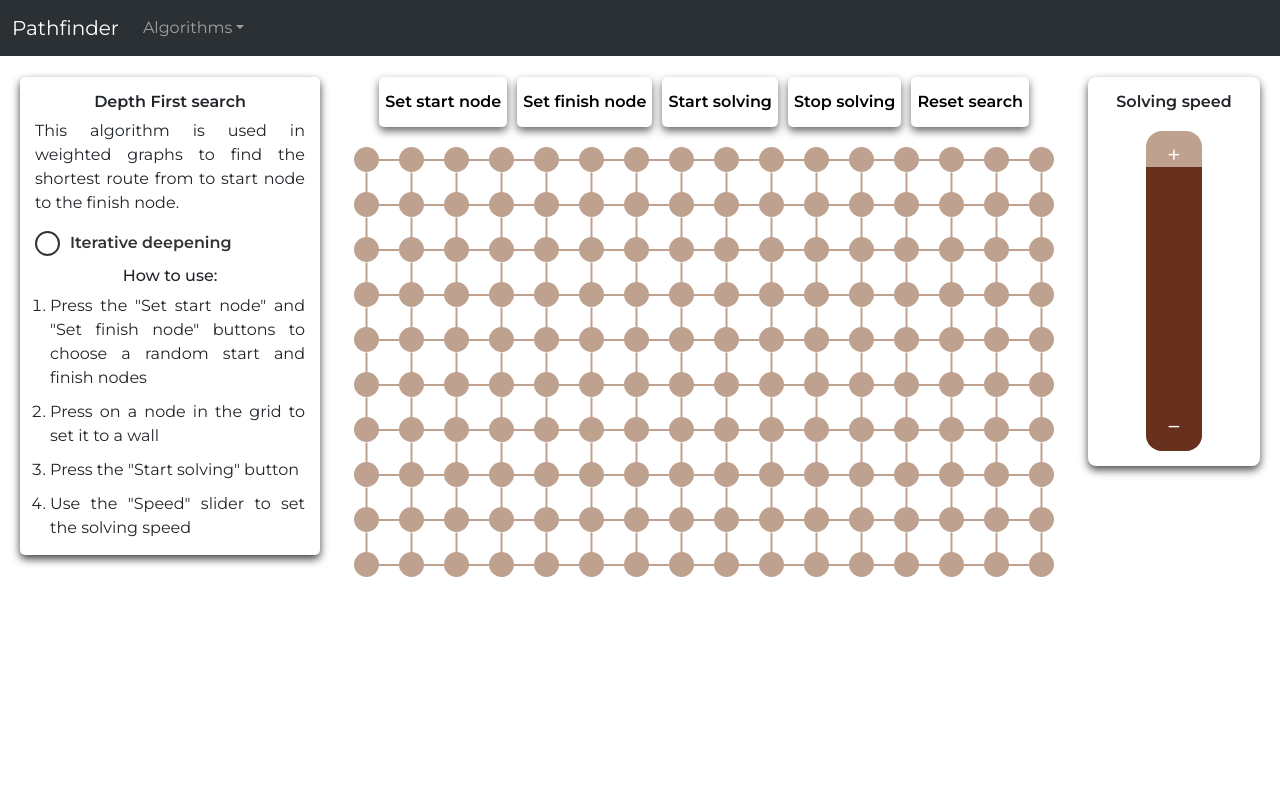
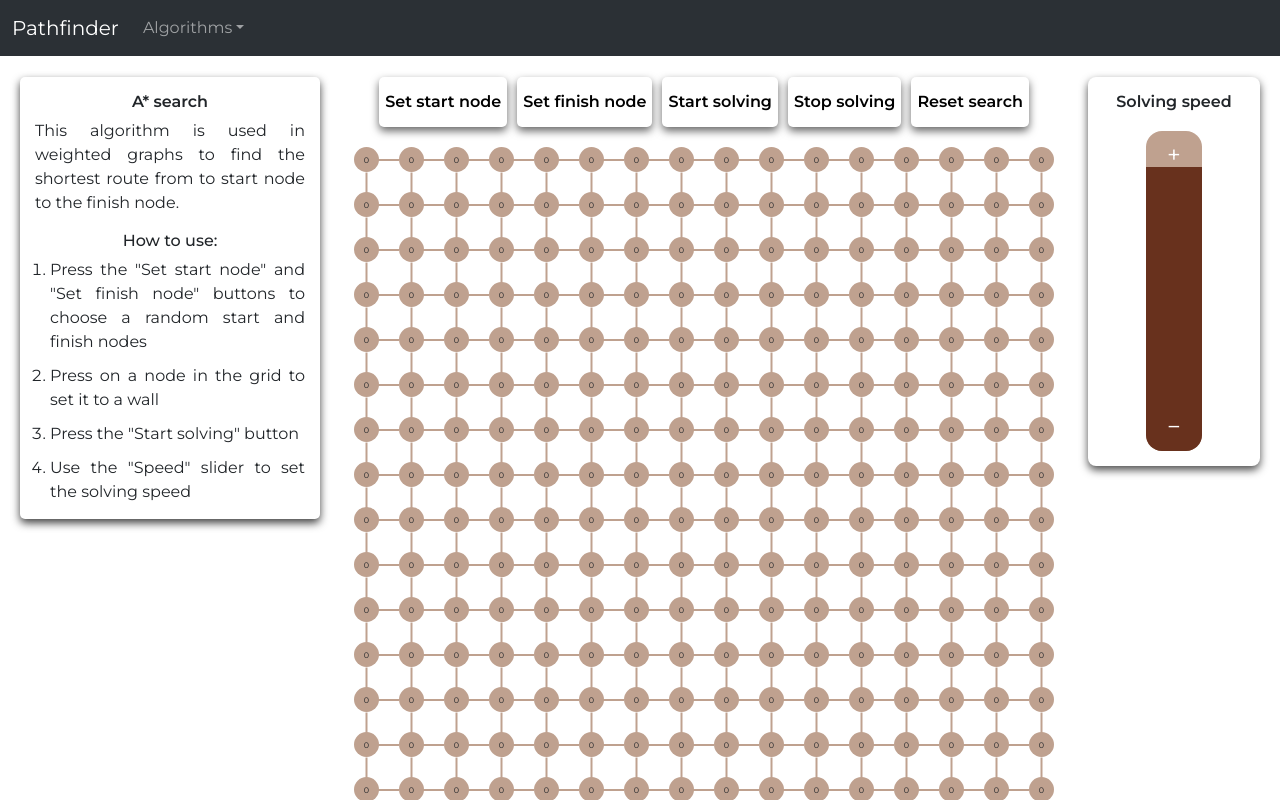
Before and after one commit to MatejaBoy/pathfinding-visualization, a React (Vite) app: page / in a window 1280 px wide. Shown: the top 800 px of the page. Built offline with nearby package versions, Linux system fonts and the light colour scheme.

Commit message:
Added A* search

```diff
--- /dev/null
+++ b/src/algorithms/Astar.ts
@@ -0,0 +1,166 @@
+import { NodeInterface, PathPointType } from "../components/PathFindingVisualizer";
+import NodeMinHeap, { NodeMinHeapInterface } from "../data_struct/heap";
+import CommonFuncs from "./common-func";
+
+export default class Astar {
+  static heap: NodeMinHeap;
+  static isSolving = true;
+  static visitedNodes: NodeMinHeapInterface[] = [];
+  static solverTimeout: number;
+
+  static startAstarSearch(
+    nodes: NodeInterface[][],
+    startPoint: { x: number; y: number },
+    setstate: Function,
+    defaultSpeed: number,
+    finishPoint: { x: number; y: number }
+  ) {
+    console.log("Startin A* search");
+    // Clear the previous solution
+    this.visitedNodes = [];
+    this.heap = new NodeMinHeap();
+    if (this.solverTimeout === undefined) this.solverTimeout = defaultSpeed;
+    // Populate the heap with the nodes
+    for (let i = 0; i < nodes.length; i++) {
+      for (let j = 0; j < nodes[i].length; j++) {
+        let startNode = nodes[i][j].type === PathPointType.Start;
+        this.heap.insert({ x: j, y: i, dist: startNode ? 0 : Infinity, prev: undefined });
+      }
+    }
+
+    // Start the search
+    this.setSolving(true);
+    this.AstarSearch(nodes, startPoint, setstate, finishPoint);
+  }
+
+  static setSolving(val: boolean) {
+    this.isSolving = val;
+  }
+
+  // Manhattan distance
+  static calcHeuristics(curr: { x: number; y: number }, goal: { x: number; y: number }) {
+    return 1 * (Math.abs(curr.x - goal.x) + Math.abs(curr.y - goal.y));
+  }
+
+  static async AstarSearch(
+    nodes: NodeInterface[][],
+    startPoint: { x: number; y: number },
+    setstate: Function,
+    finishPoint: { x: number; y: number }
+  ) {
+    let currentNode = nodes[startPoint.y][startPoint.x];
+    while (this.isSolving) {
+      // Little delay for better visualization
+      await CommonFuncs.timeout(10);
+
+      // For visualization
+      currentNode.visited = true;
+      setstate();
+
+      const adjacents = this.findAdjacents(nodes, currentNode.x, currentNode.y);
+
+      for (const adj of adjacents) {
+        if (adj.type === PathPointType.Wall) continue;
+
+        const adjIndex = this.heap.findByCoords(adj.x, adj.y);
+        if (adjIndex === -1) continue;
+
+        let distanceBetweenNodes: number;
+        if (adj.x === currentNode.x - 1) distanceBetweenNodes = adj.rightRouteWeight;
+        else if (adj.x === currentNode.x + 1) distanceBetweenNodes = currentNode.rightRouteWeight;
+        else if (adj.y === currentNode.y - 1) distanceBetweenNodes = adj.bottomRouteWeight;
+        else distanceBetweenNodes = currentNode.bottomRouteWeight;
+
+        // Cost (f) = Distance from start to node(g) + Distance from node to goal(h)
+        let g = this.heap.arr[0].dist + distanceBetweenNodes;
+        let h = this.calcHeuristics({ x: adj.x, y: adj.y }, { x: finishPoint.x, y: finishPoint.y });
+        let adjCost = g + h;
+
+        if (adjCost < this.heap.arr[adjIndex].dist) {
+          this.heap.arr[adjIndex].prev = { x: currentNode.x, y: currentNode.y };
+          adj.depth = adjCost;
+          this.heap.decreaseKey(adjIndex, adjCost);
+        }
+      }
+      let min = this.heap.extractMin();
+      this.visitedNodes.push(min!);
+
+      // Check if we finished the algo
+
+      if (currentNode.type === PathPointType.Finish) {
+        console.log("Finish found");
+        this.aStarBacktrack(nodes, currentNode.x, currentNode.y, setstate);
+        return;
+      }
+
+      //If not
+
+      let current = this.heap.getMin();
+      currentNode = nodes[current.y][current.x];
+    }
+  }
+
+  static async aStarBacktrack(nodes: NodeInterface[][], x: number, y: number, setstate: Function) {
+    // Function is used to backtrack from the finish to
+    // the start node using the nodes with the shortest dist
+    if (!this.isSolving) return;
+    let currentNode = nodes[y][x];
+
+    // Looping until we find the Start node
+    while (currentNode.type !== PathPointType.Start) {
+      // Delay for visualization
+      await CommonFuncs.timeout(100);
+
+      // Looping through the visited nodes to find the current node
+      // Its needed cause the visited nodes array contains the information
+      // about the previous of the current node
+
+      for (const element of this.visitedNodes) {
+        if (element.x === currentNode.x && element.y === currentNode.y) {
+          // Coordinates of the previous node
+          let prev_x = element.prev!.x;
+          let prev_y = element.prev!.y;
+
+          if (prev_x === currentNode.x - 1) {
+            // Left adj
+            nodes[prev_y][prev_x].isRightRoutePath = true;
+          } else if (prev_x === currentNode.x + 1) {
+            // Right adj
+            currentNode.isRightRoutePath = true;
+          } else if (prev_y === currentNode.y - 1) {
+            // Top adj
+            nodes[prev_y][prev_x].isBottomRoutePath = true;
+          } else {
+            // Bottom adj
+            currentNode.isBottomRoutePath = true;
+          }
+
+          if (nodes[element.y][element.x].type !== PathPointType.Finish)
+            nodes[element.y][element.x].type = PathPointType.RouteNode;
+          setstate();
+          currentNode = nodes[prev_y][prev_x];
+        }
+      }
+    }
+  }
+
+  static findAdjacents(nodes: NodeInterface[][], base_x: number, base_y: number) {
+    let adjacents: NodeInterface[] = [];
+    const directions = [
+      { dy: 0, dx: -1 }, // Left
+      { dy: 0, dx: 1 }, // Right
+      { dy: -1, dx: 0 }, // Up
+      { dy: 1, dx: 0 }, // Down
+    ];
+
+    for (const dir of directions) {
+      const ny = base_y + dir.dy;
+      const nx = base_x + dir.dx;
+
+      if (ny >= 0 && ny < nodes.length && nx >= 0 && nx < nodes[ny].length && nodes[ny][nx]) {
+        adjacents.push(nodes[ny][nx]);
+      }
+    }
+    return adjacents;
+  }
+}
--- a/src/algorithms/breadth-first.ts
+++ b/src/algorithms/breadth-first.ts
@@ -27,8 +27,8 @@ export default class BreadthFirstSearch {
     queue = [];
     shortestRoute = [];
     visitedNodes = [];
+    this.isSolving = true;
     this.breadthFirstSearch(nodes, startPoint, setstate);
-    this.isSolving = true;
   }
 
   static stopSolving() {
@@ -161,14 +161,22 @@ export default class BreadthFirstSearch {
 
   // Function for finding the neighbouring elements of the given node
   // Input is the 2D array
+
   static findAdjacents(nodes: NodeInterface[][], base_x: number, base_y: number) {
-    let adjacents = [];
+    let adjacents: NodeInterface[] = [];
+    const directions = [
+      { dy: 0, dx: -1 }, // Left
+      { dy: 0, dx: 1 }, // Right
+      { dy: -1, dx: 0 }, // Up
+      { dy: 1, dx: 0 }, // Down
+    ];
 
-    for (let i = 0; i < nodes.length; i++) {
-      for (let j = 0; j < nodes[0].length; j++) {
-        const inColumnWithNode = Math.abs(nodes[i][j].y - base_y) === 1 && nodes[i][j].x == base_x;
-        const inRowWithNode = Math.abs(nodes[i][j].x - base_x) === 1 && nodes[i][j].y == base_y;
-        if (inRowWithNode || inColumnWithNode) adjacents.push(nodes[i][j]);
+    for (const dir of directions) {
+      const ny = base_y + dir.dy;
+      const nx = base_x + dir.dx;
+
+      if (ny >= 0 && ny < nodes.length && nx >= 0 && nx < nodes[ny].length && nodes[ny][nx]) {
+        adjacents.push(nodes[ny][nx]);
       }
     }
     return adjacents;
--- a/src/components/Infocontainer.tsx
+++ b/src/components/Infocontainer.tsx
@@ -20,7 +20,7 @@ export default function Infocontainer(props: InfocontainerProps) {
   }
 
   function getTitle() {
-    let title = "";
+    let title;
     switch (alg) {
       case Algorithms.BFS:
         title = "Breadth First search";
@@ -29,10 +29,18 @@ export default function Infocontainer(props: InfocontainerProps) {
         title = "Depth First search";
         break;
       case Algorithms.IDDFS:
-        title = "Iterative Deepening Depth First search";
+        title = (
+          <>
+            Depth First search <br /> with Iterative Deepening
+          </>
+        );
         break;
       case Algorithms.WD:
         title = "Weighted Dijkstra search";
+        break;
+      case Algorithms.AS:
+        title = "A* search";
+        break;
     }
     return title;
   }
--- a/src/components/Navbar.tsx
+++ b/src/components/Navbar.tsx
@@ -16,6 +16,9 @@ function Navbar(props: NavbarProps) {
         break;
       case "wdbutton":
         alg = Algorithms.WD;
+        break;
+      case "asbutton":
+        alg = Algorithms.AS;
         break;
     }
     props.setAlg(alg);
@@ -72,6 +75,14 @@ function Navbar(props: NavbarProps) {
                     Weighted Dijkstra
                   </a>
                 </li>
+                <li>
+                  <hr className="dropdown-divider" />
+                </li>
+                <li>
+                  <a id="asbutton" onClick={clickOnAlgorithm} className="dropdown-item" href="#">
+                    A* search
+                  </a>
+                </li>
               </ul>
             </li>
           </ul>
--- a/src/components/Node.tsx
+++ b/src/components/Node.tsx
@@ -25,7 +25,7 @@ interface NodeProps {
 export default function Node(node: NodeProps) {
   const [nodeType, setNodeType] = useState(node.nodeTypeProp);
   const [isVisited, setIsVisited] = useState(node.isVisitedProp);
-  //const [depth, setDepth] = useState(depthProp);
+  const [depth, setDepth] = useState(node.depthProp);
   const [isTest, setIsTest] = useState(node.isTestOnProp);
   const [rightRouteWidth, setRigthRouteWidth] = useState(node.rightRouteWeightProp);
   const [bottomRouteWidth, setBottomRouteWidth] = useState(node.bottomRouteWeightProp);
@@ -59,9 +59,9 @@ export default function Node(node: NodeProps) {
     setIsVisited(node.isVisitedProp);
   }, [node.isVisitedProp]);
 
-  /*useEffect(() => {
-    setDepth(depthProp);
-  }, [depthProp]);*/
+  useEffect(() => {
+    setDepth(node.depthProp);
+  }, [node.depthProp]);
 
   useEffect(() => {
     setIsTest(node.isTestOnProp);
@@ -130,7 +130,9 @@ export default function Node(node: NodeProps) {
         key={node.id}
         onMouseOver={onMouseMouseOver}
         onMouseDown={handleClick}
-      ></div>
+      >
+        {depth}
+      </div>
       <div
         style={styleRight}
         onClick={() => handleClickOnRoute("right")}
--- a/src/components/PathFindingVisualizer.tsx
+++ b/src/components/PathFindingVisualizer.tsx
@@ -8,6 +8,7 @@ import ButtonRow from "./Buttonrow.tsx";
 import Maingrid from "./Maingrid.tsx";
 import Infocontainer from "./Infocontainer.tsx";
 import CommonFuncs from "../algorithms/common-func.ts";
+import Astar from "../algorithms/Astar.ts";
 
 export interface NodeInterface {
   id: number;
@@ -51,10 +52,11 @@ export enum Algorithms {
   DFS,
   IDDFS,
   WD,
+  AS,
 }
 
 class PathFindingVisualizer extends Component<{}, PathFindingVisualizerState> {
-  gridsize: { x: number; y: number } = { x: 16, y: 10 };
+  gridsize: { x: number; y: number } = { x: 16, y: 20 };
   defaultSpeed: number = 90;
   constructor(props: any) {
     super(props);
@@ -66,7 +68,7 @@ class PathFindingVisualizer extends Component<{}, PathFindingVisualizerState> {
       isSHeld: false,
       isFHeld: false,
       solvespeed: 1,
-      currentAlgorithm: Algorithms.DFS,
+      currentAlgorithm: Algorithms.AS,
     };
   }
 
@@ -131,6 +133,8 @@ class PathFindingVisualizer extends Component<{}, PathFindingVisualizerState> {
     else if (this.state.currentAlgorithm === Algorithms.IDDFS)
       DepthFirstSearch.startDepthFirstSearch(...searchArgs, true);
     else if (this.state.currentAlgorithm === Algorithms.WD) Dijkstra.startDijkstraSearch(...searchArgs);
+    else if (this.state.currentAlgorithm === Algorithms.AS)
+      Astar.startAstarSearch(...searchArgs, this.state.finishNode);
   };
 
   stopSolving = () => {
@@ -138,6 +142,7 @@ class PathFindingVisualizer extends Component<{}, PathFindingVisualizerState> {
     Dijkstra.setSolving(false);
     DepthFirstSearch.stopSolving();
     BreadthFirstSearch.stopSolving();
+    Astar.setSolving(false);
   };
 
   setAlgorithm = (alg: Algorithms) => {
@@ -164,7 +169,7 @@ class PathFindingVisualizer extends Component<{}, PathFindingVisualizerState> {
   handleClickOnRoute = (nodeInfo: [number, number, number], dir: string) => {
     console.log("Click on route");
     if (this.state.isSolving) return;
-    if (this.state.currentAlgorithm !== Algorithms.WD) return;
+    if (this.state.currentAlgorithm !== Algorithms.WD && this.state.currentAlgorithm !== Algorithms.AS) return;
     const currentNode = this.state.nodes[nodeInfo[2]][nodeInfo[1]];
 
     if (dir === "right") {
```
Also changed, not shown: src/algorithms/dijkstra.ts (+4 -22 lines).
